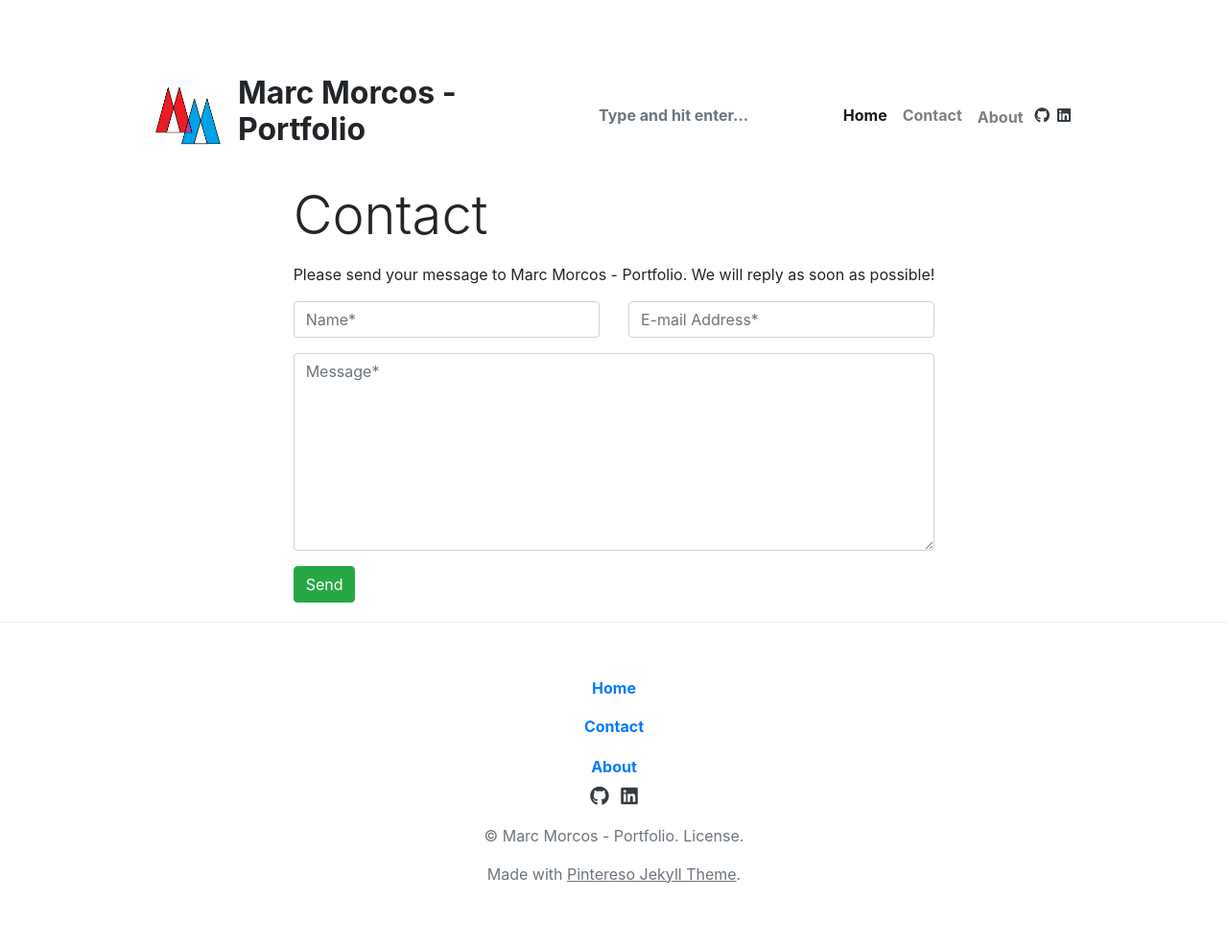
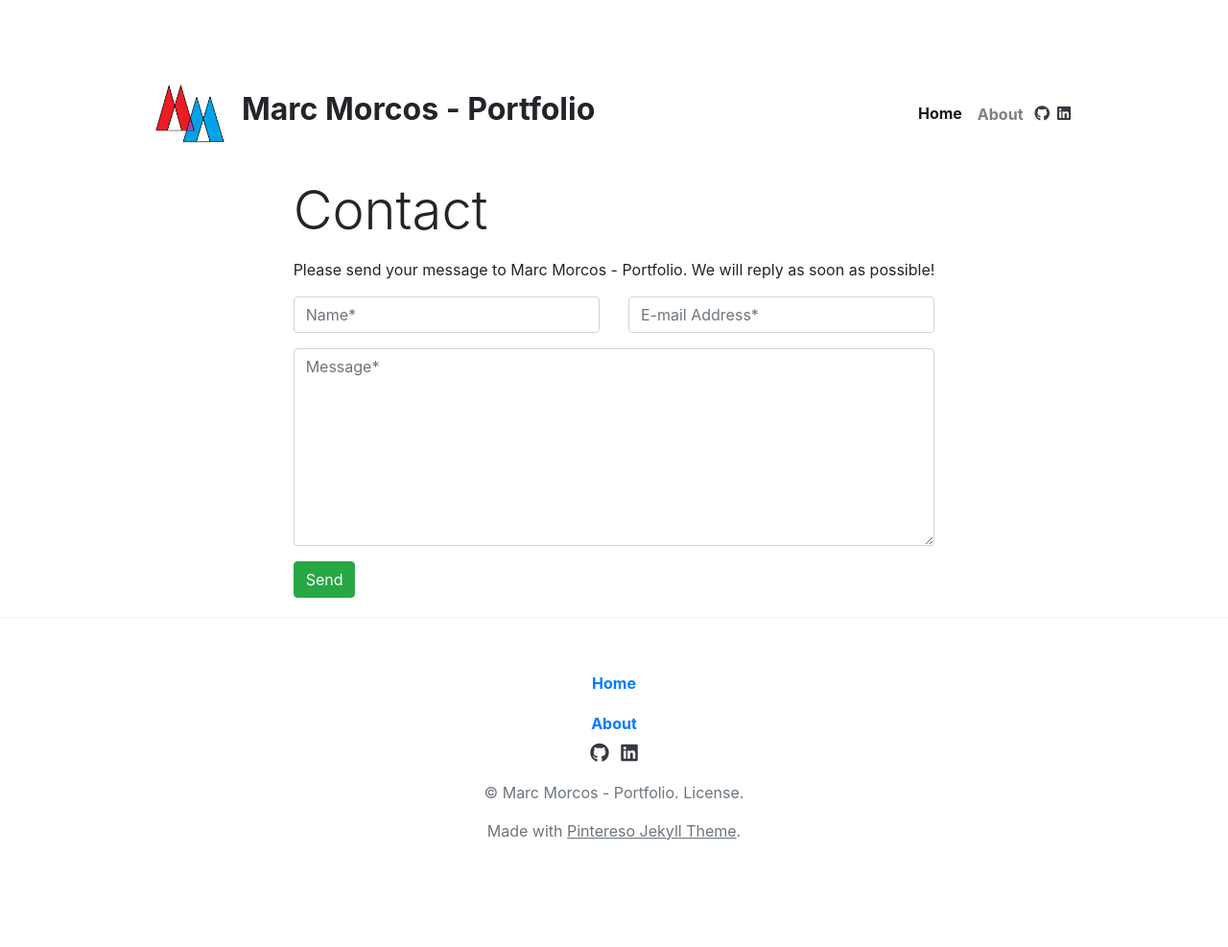
Before and after one commit to Marc-Morcos/Marc-Morcos.github.io, a Jekyll site: the page built from _pages/contact.md, in a window 1280 px wide. Shown: the whole page at 96% size. Built offline with Jekyll 4.4.1, drawn with Linux system fonts in a browser that asks for light colours; nearby versions of some CDN libraries; library files that are not in the unit come from our copies; after the commit the page ends 942 px from its top, so only the background shows below that.

Commit message:
remove uneeded features

```diff
--- a/_includes/menu-header.html
+++ b/_includes/menu-header.html
@@ -3,9 +3,9 @@
 <li class="nav-item">
     <a class="nav-link active" href="{{site.baseurl}}/index.html">Home</a>
 </li>
-<li class="nav-item">
+<!-- <li class="nav-item">
     <a class="nav-link" href="{{site.baseurl}}/contact.html">Contact</a>
-</li>
+</li> -->
 <li class="nav-item">
     <a class="nav-link" href="{{site.baseurl}}/about"><span class="align-middle">About</span></a>
 </li>
--- a/_layouts/default.html
+++ b/_layouts/default.html
@@ -31,9 +31,9 @@
     <span class="navbar-toggler-icon"></span>
     </button>
     <div class="collapse navbar-collapse" id="navbarsDefault">
-    	<ul class="navbar-nav mr-auto align-items-center">
+    	<!-- <ul class="navbar-nav mr-auto align-items-center">
             {% include search-lunr.html %}
-    	</ul>
+    	</ul> -->
     	<ul class="navbar-nav ml-auto align-items-center">
     		{% include menu-header.html %}
         {% include menu-social.html %}
```
